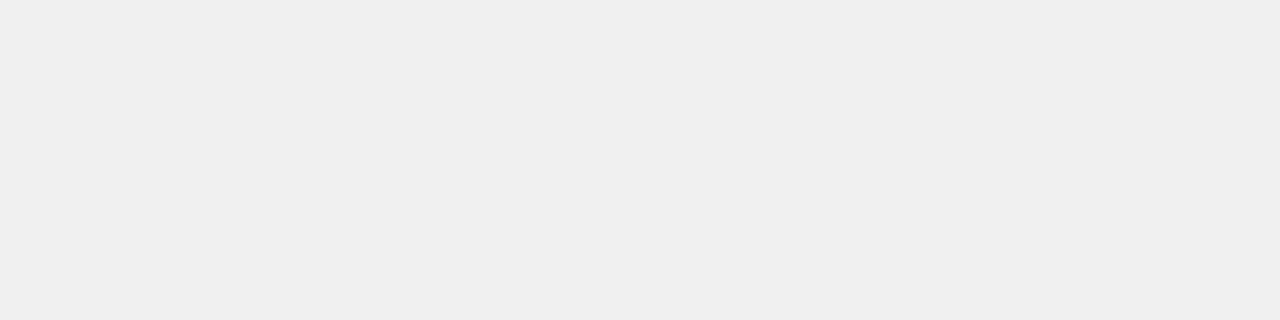
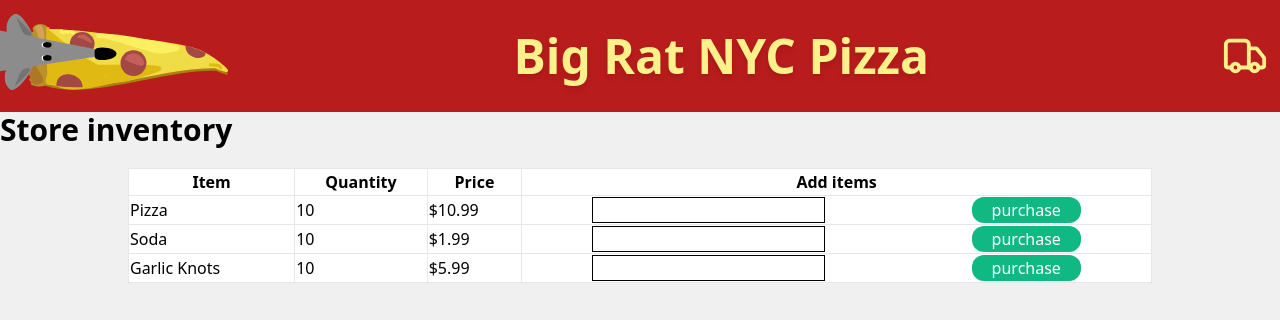
Before and after one commit to vluis26/COMP421-Project, a React (Vite) app: page /employee/inventory in a window 1280 px wide. Before the commit this address had no page. Shown: the top 320 px of the page. Built offline with nearby package versions, Linux system fonts and the light colour scheme.

Commit message:
added inventory

```diff
--- a/frontend/src/App.jsx
+++ b/frontend/src/App.jsx
@@ -9,6 +9,7 @@ import Cart from "./Cart";
 import Extras from "./Extras";
 import EmployeeOrder from "./EmployeeOrder";
 import OrderTracker from "./OrderTracker";
+import Inventory from "./Inventory";
 
 function App() {
     return (
@@ -23,6 +24,7 @@ function App() {
                 <Route path="/order/extras" element={<Extras />} />
                 <Route path="/employee/order" element={<EmployeeOrder />} />
                 <Route path="/orderTracker" element={<OrderTracker />} />
+                <Route path="/employee/inventory" element={<Inventory />} />
             </Routes>
         </>
     );
--- a/frontend/src/Banner.jsx
+++ b/frontend/src/Banner.jsx
@@ -20,6 +20,9 @@ const Banner = ({ employee }) => {
     const handleHomeClick = () => {
         navigate("/order");
     };
+    const handleTruckClick = () => {
+        navigate("/orderTracker");
+    };
     return (
         <>
             <div className="flex bg-red-700 justify-between h-28 items-center">
@@ -31,11 +34,14 @@ const Banner = ({ employee }) => {
                     Big Rat NYC Pizza
                 </p>
                 <div className="flex fustify-between items-start">
-                    <Truck
-                        stroke="#fef08a"
-                        size={46}
-                        className="hover:cursor-pointer"
-                    />
+                    <div className="mx-3">
+                        <Truck
+                            stroke="#fef08a"
+                            size={46}
+                            className="hover:cursor-pointer"
+                            onClick={handleTruckClick}
+                        />
+                    </div>
                     {!employee && (
                         <div className="mx-8 items-center">
                             <ShoppingCart
--- /dev/null
+++ b/frontend/src/Inventory.jsx
@@ -0,0 +1,55 @@
+import Banner from "./Banner";
+
+const Item = ({ name, quantity, price }) => {
+    return (
+        <tr>
+            <td className="border">{name}</td>
+            <td className="border">{quantity}</td>
+            <td className="border ">${price}</td>
+            <td className="border ">
+                <form className="flex justify-around">
+                    <input
+                        type="number"
+                        name="quantity"
+                        className="border border-black mr-2"
+                    />
+                    <input
+                        type="submit"
+                        value="purchase"
+                        className="rounded-xl bg-emerald-500 px-5 hover:cursor-pointer text-white"
+                    />
+                </form>
+            </td>
+        </tr>
+    );
+};
+
+const Inventory = () => {
+    return (
+        <div className="w-screen h-full">
+            <Banner employee={true} />
+            <div className="font-bold text-3xl">Store inventory</div>
+            <div className="flex justify-center my-5">
+                <table className="w-4/5 bg-white">
+                    <thead>
+                        <tr>
+                            <th className="border font-bold text-center">
+                                Item
+                            </th>
+                            <th className="border text-center">Quantity</th>
+                            <th className="border text-center">Price</th>
+                            <th className="border text-center">Add items</th>
+                        </tr>
+                    </thead>
+                    <tbody>
+                        <Item name="Pizza" quantity={10} price={10.99} />
+                        <Item name="Soda" quantity={10} price={1.99} />
+                        <Item name="Garlic Knots" quantity={10} price={5.99} />
+                    </tbody>
+                </table>
+            </div>
+        </div>
+    );
+};
+
+export default Inventory;
```
